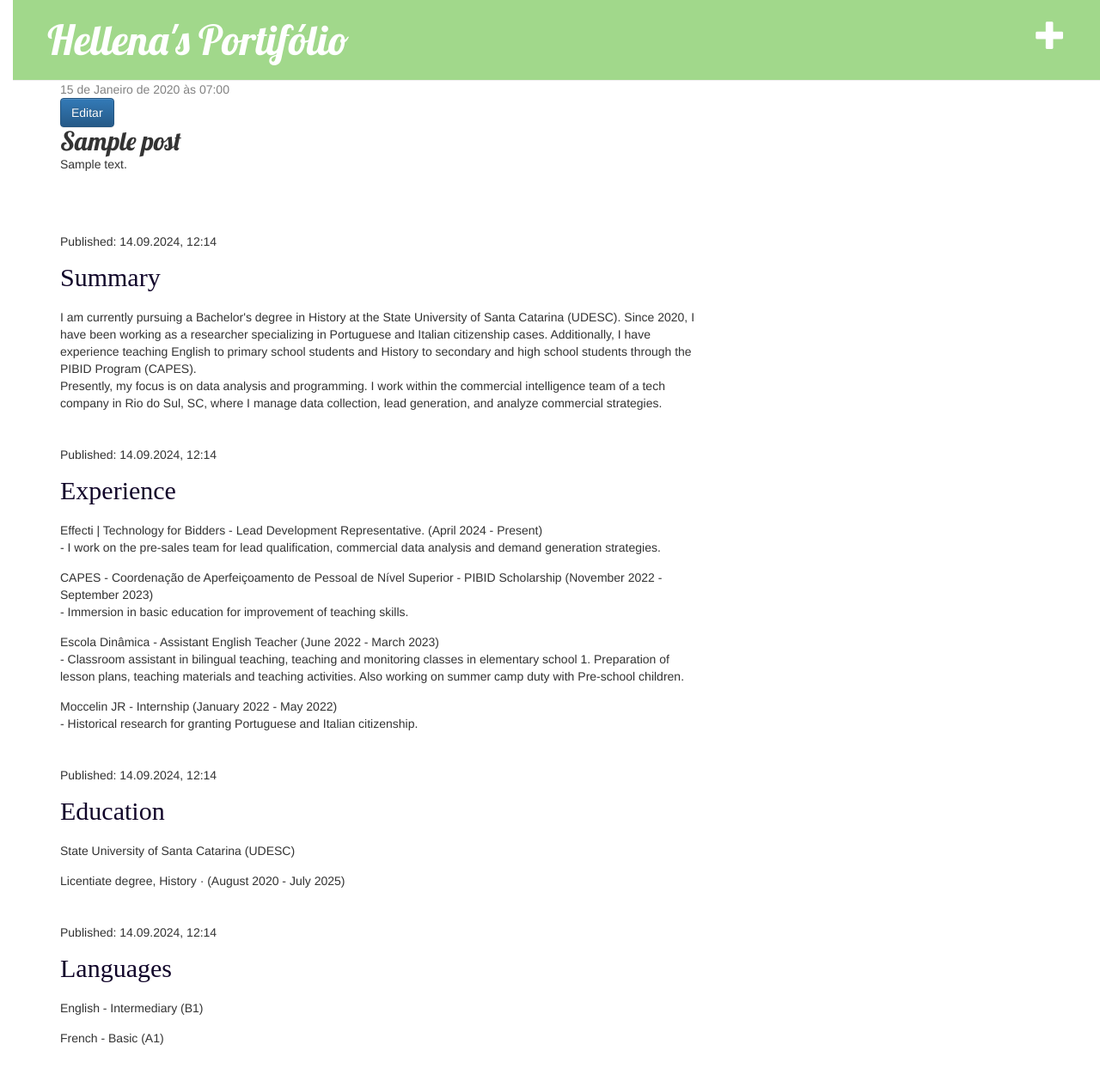
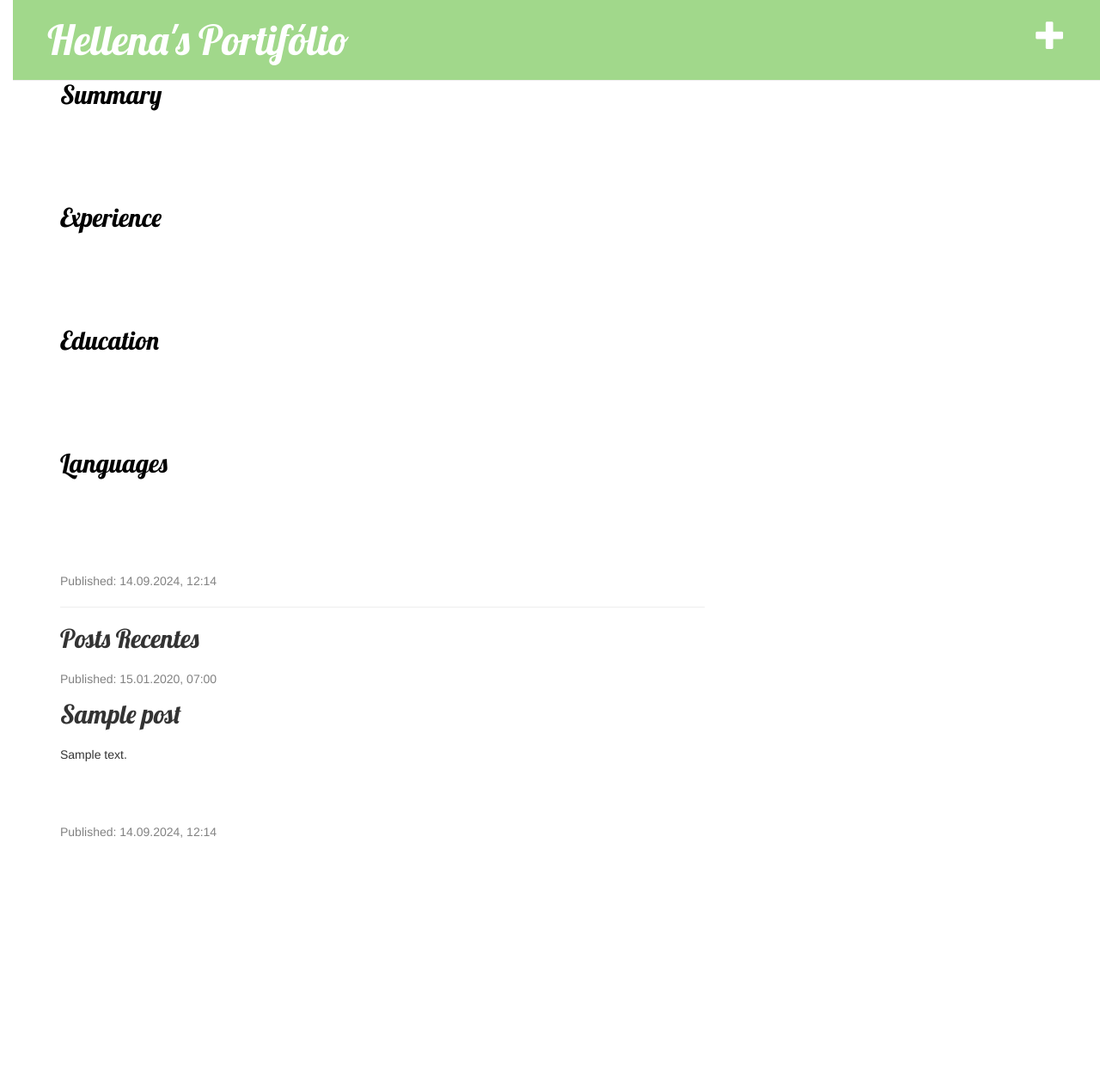
Before and after one commit to Hellena-Julia/my-first-blog, a Django app: page / in a window 1280 px wide. Shown: the whole page at 86% size. After the commit the page ends 975 px from the top, so only its background shows below. Run offline with Django 5.2, Linux system fonts and the light colour scheme; a user stored in the database is signed in; tables that the repository leaves empty hold one stand-in row (values such as "Sample post"); some libraries are stand-ins or nearby versions.

Commit message:
Sua mensagem de commit

```diff
--- a/blog/static/css/blog.css
+++ b/blog/static/css/blog.css
@@ -83,3 +83,12 @@ h1 a, h2 a {
 body {
     padding-left: 15px;
 }
+.post h2 a {
+    cursor: pointer; /* Muda o cursor para indicar que é clicável */
+}
+h2 {
+    margin-bottom: 20px; /* Ajuste o valor conforme necessário */
+}
+.toggle-header {
+    margin-bottom: 20px;
+}
--- a/blog/templates/blog/base.html
+++ b/blog/templates/blog/base.html
@@ -7,12 +7,22 @@
     <link rel="stylesheet" href="//maxcdn.bootstrapcdn.com/bootstrap/3.2.0/css/bootstrap-theme.min.css">
     <link rel="stylesheet" href="{% static 'css/blog.css' %}">
     <link href="//fonts.googleapis.com/css?family=Lobster&subset=latin,latin-ext" rel="stylesheet" type="text/css">
+    <script>
+        function toggleContent(id) {
+            var content = document.getElementById(id);
+            if (content.style.display === "none") {
+                content.style.display = "block";
+            } else {
+                content.style.display = "none";
+            }
+        }
+    </script>
 </head>
 <body>
     <div class="page-header">
         {% if user.is_authenticated %}
-    <a href="{% url 'post_new' %}" class="top-menu"><span class="glyphicon glyphicon-plus"></span></a>
-{% endif %}
+            <a href="{% url 'post_new' %}" class="top-menu"><span class="glyphicon glyphicon-plus"></span></a>
+        {% endif %}
         <h1><a href="/">Hellena's Portifólio</a></h1>
     </div>
 
@@ -20,35 +30,19 @@
         <div class="row">
             <div class="col-md-8">
                 {% block content %}
-                <!-- Adicionando o conteúdo dos posts -->
-                {% for post in posts %}
-                    <div class="post">
-                        <div class="date">
-                            <p>Published: {{ post.published_date }}</p>
-                        </div>
-                        <h2><a href="">{{ post.title }}</a></h2>
-                        <p>{{ post.text|linebreaksbr }}</p>
+
+                <div class="post">
+                    <h2><a href="#" onclick="toggleContent('summary')">Summary</a></h2>
+                    <div id="summary" style="display: none;">
+                        <p>I am currently pursuing a Bachelor's degree in History at the State University of Santa Catarina (UDESC). Since 2020, I have been working as a researcher specializing in Portuguese and Italian citizenship cases. Additionally, I have experience teaching English to primary school students and History to secondary and high school students through the PIBID Program (CAPES).
+                        <br>
+                        Presently, my focus is on data analysis and programming. I work within the commercial intelligence team of a tech company in Rio do Sul, SC, where I manage data collection, lead generation, and analyze commercial strategies.</p>
                     </div>
-                {% empty %}
-                    <p>No posts available.</p>
-                {% endfor %}
-                {% endblock %}
-
-                <!-- Seções adicionais como Summary, Experience, Education, e Languages -->
-                <div class="post2 section-heading">
-                    <section id="summary">
-                        <p>Published: 14.09.2024, 12:14</p>
-                        <h2><a href="">Summary</a></h2>
-                        <p>I am currently pursuing a Bachelor's degree in History at the State University of Santa Catarina (UDESC). Since 2020, I have been working as a researcher specializing in Portuguese and Italian citizenship cases. Additionally, I have experience teaching English to primary school students and History to secondary and high school students through the PIBID Program (CAPES).
-                            <br>
-                            Presently, my focus is on data analysis and programming. I work within the commercial intelligence team of a tech company in Rio do Sul, SC, where I manage data collection, lead generation, and analyze commercial strategies.</p>
-                    </section>
                 </div>
 
-                <div class="post3 section-heading">
-                    <section id="experience">
-                        <p class="experience-date">Published: 14.09.2024, 12:14</p>
-                        <h2><a href="">Experience</a></h2>
+                <div class="post">
+                    <h2><a href="#" onclick="toggleContent('experience')">Experience</a></h2>
+                    <div id="experience" style="display: none;">
                         <p>Effecti | Technology for Bidders - Lead Development Representative. (April 2024 - Present)
                             <br>
                             - I work on the pre-sales team for lead qualification, commercial data analysis and demand generation strategies.
@@ -65,25 +59,29 @@
                             <br>
                             - Historical research for granting Portuguese and Italian citizenship.
                         </p>
-                    </section>
+                    </div>
                 </div>
 
-                <div class="post4 section-heading">
-                    <section id="education">
-                        <p>Published: 14.09.2024, 12:14</p>
-                        <h2><a href="">Education</a></h2>
+                <div class="post">
+                    <h2><a href="#" onclick="toggleContent('education')">Education</a></h2>
+                    <div id="education" style="display: none;">
                         <p>State University of Santa Catarina (UDESC)</p>
                         <p>Licentiate degree, History · (August 2020 - July 2025)</p>
-                    </section>
+                    </div>
                 </div>
 
-                <div class="post5 section-heading">
-                    <section id="languages">
-                        <p>Published: 14.09.2024, 12:14</p>
-                        <h2><a href="">Languages</a></h2>
+                <div class="post">
+                    <h2><a href="#" onclick="toggleContent('languages')">Languages</a></h2>
+                    <div id="languages" style="display: none;">
                         <p>English - Intermediary (B1)</p>
                         <p>French - Basic (A1)</p>
-                    </section>
+                    </div>
+                </div>
+
+                {% endblock %}
+
+                <div class="date" style="margin-top: 20px;">
+                    <p>Published: 14.09.2024, 12:14</p>
                 </div>
             </div>
         </div>
--- a/blog/templates/blog/post_list.html
+++ b/blog/templates/blog/post_list.html
@@ -1,18 +1,79 @@
 {% extends 'blog/base.html' %}
 
 {% block content %}
+    <!-- Conteúdo estático -->
+    <div class="post">
+        <h2><a href="#" onclick="toggleContent('summary')">Summary</a></h2>
+        <br>
+        <div id="summary" style="display: none;">
+            <p>
+                I am currently pursuing a Bachelor's degree in History at the State University of Santa Catarina (UDESC). Since 2020, I have been working as a researcher specializing in Portuguese and Italian citizenship cases. Additionally, I have experience teaching English to primary school students and History to secondary and high school students through the PIBID Program (CAPES).
+                <br>
+                Presently, my focus is on data analysis and programming. I work within the commercial intelligence team of a tech company in Rio do Sul, SC, where I manage data collection, lead generation, and analyze commercial strategies.
+            </p>
+        </div>
+    </div>
+
+    <div class="post">
+        <h2><a href="#" onclick="toggleContent('experience')">Experience</a></h2>
+        <br>
+        <div id="experience" style="display: none;">
+            <p>Effecti | Technology for Bidders - Lead Development Representative. (April 2024 - Present)
+                <br>
+                - I work on the pre-sales team for lead qualification, commercial data analysis and demand generation strategies.
+            </p>
+            <p>CAPES - Coordenação de Aperfeiçoamento de Pessoal de Nível Superior - PIBID Scholarship (November 2022 - September 2023)
+                <br>
+                - Immersion in basic education for improvement of teaching skills.
+            </p>
+            <p>Escola Dinâmica - Assistant English Teacher (June 2022 - March 2023)
+                <br>
+                - Classroom assistant in bilingual teaching, teaching and monitoring classes in elementary school 1. Preparation of lesson plans, teaching materials and teaching activities. Also working on summer camp duty with Pre-school children.
+            </p>
+            <p>Moccelin JR - Internship (January 2022 - May 2022)
+                <br>
+                - Historical research for granting Portuguese and Italian citizenship.
+            </p>
+        </div>
+    </div>
+
+    <div class="post">
+        <h2><a href="#" onclick="toggleContent('education')">Education</a></h2>
+        <br>
+        <div id="education" style="display: none;">
+            <p>State University of Santa Catarina (UDESC)</p>
+            <p>Licentiate degree, History · (August 2020 - July 2025)</p>
+        </div>
+    </div>
+
+    <div class="post">
+        <h2><a href="#" onclick="toggleContent('languages')">Languages</a></h2>
+        <br>
+        <div id="languages" style="display: none;">
+            <p>English - Intermediary (B1)</p>
+            <p>French - Basic (A1)</p>
+        </div>
+    </div>
+
+    <!-- Data de publicação estática -->
+    <div class="date" style="margin-top: 20px;">
+        <p>Published: 14.09.2024, 12:14</p>
+    </div>
+
+    <!-- Posts dinâmicos -->
+    <hr>
+    <h2>Posts Recentes</h2>
+    {% if posts %}
         {% for post in posts %}
             <div class="post">
-            {% if post.published_date %}
                 <div class="date">
-                    {{ post.published_date }}
+                    <p>Published: {{ post.published_date|date:"d.m.Y, H:i" }}</p>
                 </div>
-            {% endif %}
-            {% if user.is_authenticated and user == post.author %}
-                <a class="btn btn-primary" href="{% url 'post_edit' pk=post.pk %}">Editar</a>
-            {% endif %}
                 <h2>{{ post.title }}</h2>
                 <p>{{ post.text|linebreaksbr }}</p>
             </div>
         {% endfor %}
+    {% else %}
+        <p>No posts available.</p>
+    {% endif %}
 {% endblock %}
--- a/blog/urls.py
+++ b/blog/urls.py
@@ -3,7 +3,7 @@ from . import views
 
 urlpatterns = [
     path('', views.post_list, name='post_list'),
-    path('post/<int:pk>/', views.post_detail, name='post_detail'),
+    path('post/<int:pk>/edit/', views.post_edit, name='post_edit'),
     path('post/new/', views.post_new, name='post_new'),
     path('post/<int:pk>/edit/', views.post_edit, name='post_edit'),
 ]
--- a/blog/views.py
+++ b/blog/views.py
@@ -4,7 +4,7 @@ from .models import Post
 from .forms import PostForm
 
 def post_list(request):
-    posts = Post.objects.filter(published_date__lte=timezone.now()).order_by('published_date')
+    posts = Post.objects.all().order_by('published_date')
     return render(request, 'blog/post_list.html', {'posts': posts})
 
 def post_detail(request, pk):
@@ -41,4 +41,6 @@ def post_edit(request, pk):
     else:
         form = PostForm(instance=post)
     return render(request, 'blog/post_edit.html', {'form': form})
+
+
 # Create your views here.
--- a/mysite/settings.py
+++ b/mysite/settings.py
@@ -25,7 +25,7 @@ SECRET_KEY = 'django-insecure-h&@02ib&0u4=*=hix8a-u%3u8+$@2)&p#=*he6o^dhob*0ymm)
 # SECURITY WARNING: don't run with debug turned on in production!
 DEBUG = True
 
-ALLOWED_HOSTS = ['127.0.0.1', '.pythonanywhere.com']
+ALLOWED_HOSTS = ['127.0.0.1', 'localhost', '.pythonanywhere.com']
 
 
 
@@ -122,7 +122,7 @@ USE_TZ = True
 
 STATIC_URL = '/static/'
 
-STATIC_ROOT = BASE_DIR / 'static'
+STATIC_ROOT = BASE_DIR / 'staticfiles'
 
 
 # Default primary key field type
```
Also changed, not shown: blog/templates/blog/post_edit.html (+7 -6 lines), .gitignore.txt (deleted). Lines whose indentation alone changed are shown as unchanged.
